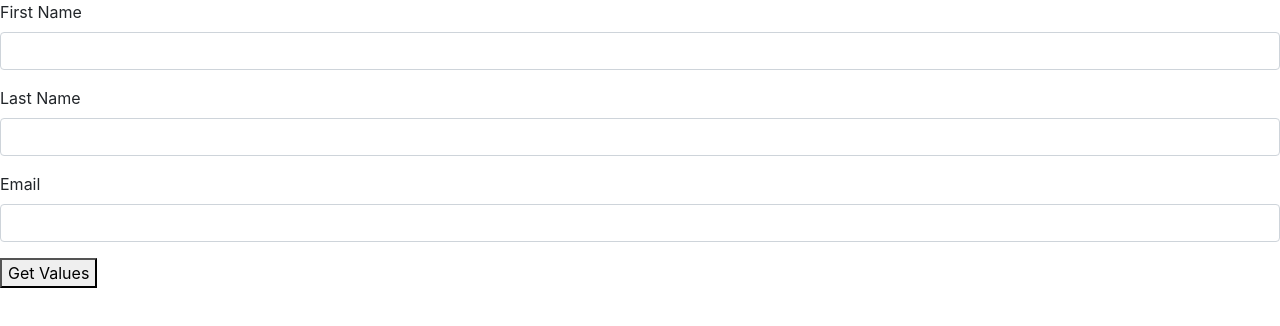
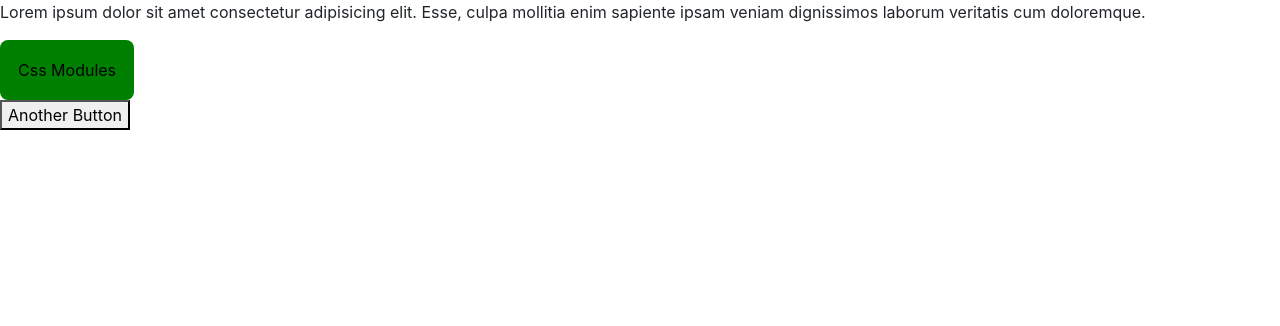
Before and after one commit to CodeKul/FullStackWeb-30Nov, a React (Create React App) app in the folder ReactJS/helloworld/: page / in a window 1280 px wide. Shown: the top 326 px of the page. Built offline with nearby package versions, Linux system fonts and the light colour scheme.

Commit message:
Styling in react

```diff
--- a/ReactJS/helloworld/src/App.js
+++ b/ReactJS/helloworld/src/App.js
@@ -17,6 +17,8 @@ import RefInputFocus from "./RefInputFocus";
 import RegistrationForm from "./RegistrationForm";
 import StateandRef from "./StateandRef";
 import Forms from "./Forms";
+import Styling from "./Styling";
+import DemoCSSModules from "./DemoCSSModules";
 function App() {
   let a = 10;
   let b = 20;
@@ -55,7 +57,12 @@ function App() {
 
       {/* <StateandRef /> */}
       {/* <StopWatchRef /> */}
-      <Forms />
+      {/* <Forms /> */}
+
+      {/* <Styling/> */}
+
+      <DemoCSSModules />
+      <button className="button">Another Button</button>
     </div>
   );
 }
```
